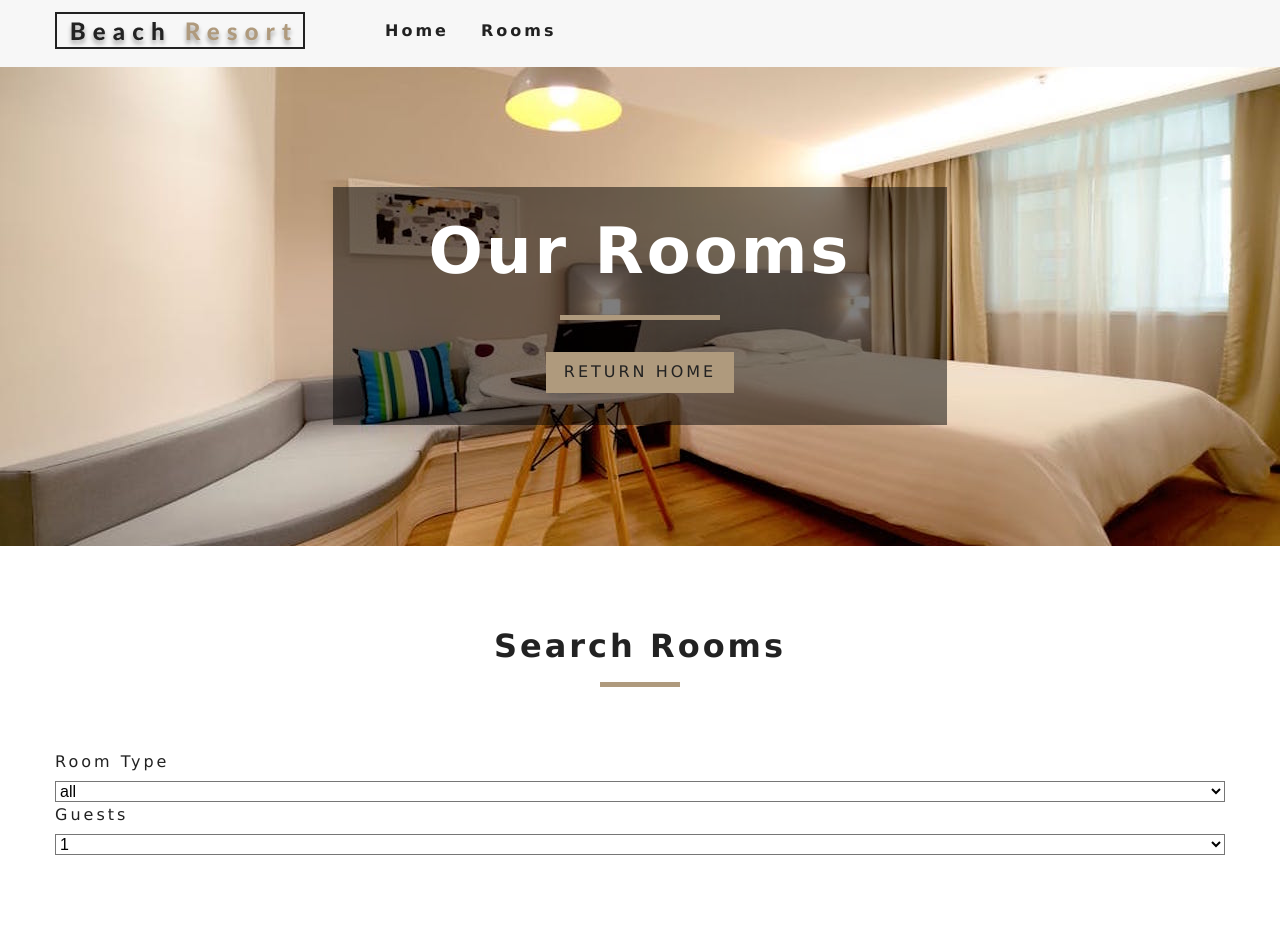
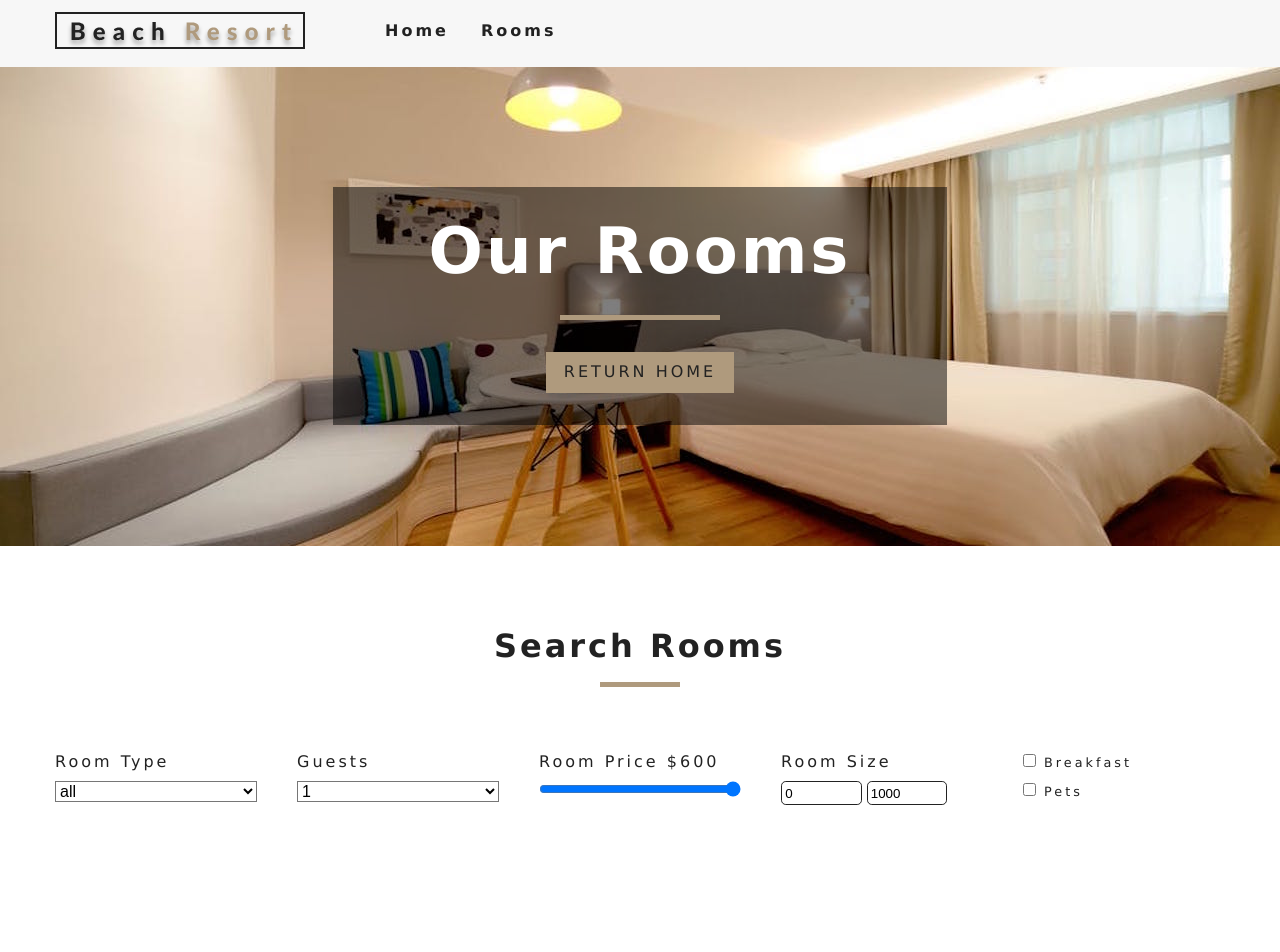
Before and after one commit to charlesmartinreed/react-beach-resort-mockup, a React (Create React App) app: page /rooms in a window 1280 px wide. Shown: the top 952 px of the page. Built offline with nearby package versions, Linux system fonts and the light colour scheme.

Commit message:
Add price, size, features checkbox filters.

```diff
--- a/src/components/RoomsFilter.js
+++ b/src/components/RoomsFilter.js
@@ -46,7 +46,7 @@ const RoomsFilter = ({ rooms }) => {
     <section className="filter-container">
       <Title title="search rooms" />
       <form className="filter-form">
-        {/* select type */}
+        {/* begin select type filter */}
         <div className="form-group">
           <label htmlFor="type">room type</label>
           <select
@@ -58,9 +58,11 @@ const RoomsFilter = ({ rooms }) => {
           >
             {types}
           </select>
-          {/* end select type */}
+        </div>
+        {/* end select type filter */}
 
-          {/* guests */}
+        {/* begin guests filter */}
+        <div className="form-group">
           <label htmlFor="capacity">guests</label>
           <select
             className="form-control"
@@ -71,8 +73,71 @@ const RoomsFilter = ({ rooms }) => {
           >
             {guests}
           </select>
-          {/* end guests */}
         </div>
+        {/* end guests filter */}
+        {/* begin price filter */}
+        <div className="form-group">
+          <label htmlFor="price">room price ${price}</label>
+          <input
+            className="form-control"
+            type="range"
+            name="price"
+            min={minPrice}
+            max={maxPrice}
+            id="price"
+            value={price}
+            onChange={handleChange}
+          />
+        </div>
+        {/* end price filter */}
+
+        {/* begin size filter */}
+        <div className="form-group">
+          <label htmlFor="size">room size</label>
+          <div className="size-inputs">
+            <input
+              className="size-input"
+              type="number"
+              name="minSize"
+              id="size"
+              value={minSize}
+              onChange={handleChange}
+            />
+            <input
+              className="size-input"
+              type="number"
+              name="maxSize"
+              id="size"
+              value={maxSize}
+              onChange={handleChange}
+            />
+          </div>
+        </div>
+        {/* end size filter */}
+        {/* begin checkbox filters */}
+        <div className="form-group">
+          <div className="single-extra">
+            <input
+              type="checkbox"
+              name="breakfast"
+              id="breakfast"
+              checked={breakfast}
+              onChange={handleChange}
+            />
+            <label htmlFor="breakfast">breakfast</label>
+          </div>
+          <div className="single-extra">
+            <input
+              type="checkbox"
+              name="pets"
+              id="pets"
+              checked={pets}
+              onChange={handleChange}
+            />
+            <label htmlFor="pets">pets</label>
+          </div>
+        </div>
+        {/* end checkbox filters */}
       </form>
     </section>
   );
--- a/src/context.js
+++ b/src/context.js
@@ -88,6 +88,7 @@ class RoomProvider extends React.Component {
 
     let tempRooms = [...rooms];
     capacity = parseInt(capacity);
+    price = parseInt(price);
 
     // filter by type
     if (type !== "all") {
@@ -98,6 +99,24 @@ class RoomProvider extends React.Component {
     // filter by capacity
     if (capacity !== 1) {
       tempRooms = tempRooms.filter(room => room.capacity >= capacity);
+    }
+
+    // filter by price
+    tempRooms = tempRooms.filter(room => room.price <= price);
+
+    // filter by size
+    tempRooms = tempRooms.filter(
+      room => room.size >= minSize && room.size <= maxSize
+    );
+
+    // filter by breakfast
+    if (breakfast) {
+      tempRooms = tempRooms.filter(room => room.breakfast === true);
+    }
+
+    // filter by pets
+    if (pets) {
+      tempRooms = tempRooms.filter(room => room.pets === true);
     }
 
     this.setState({
```
